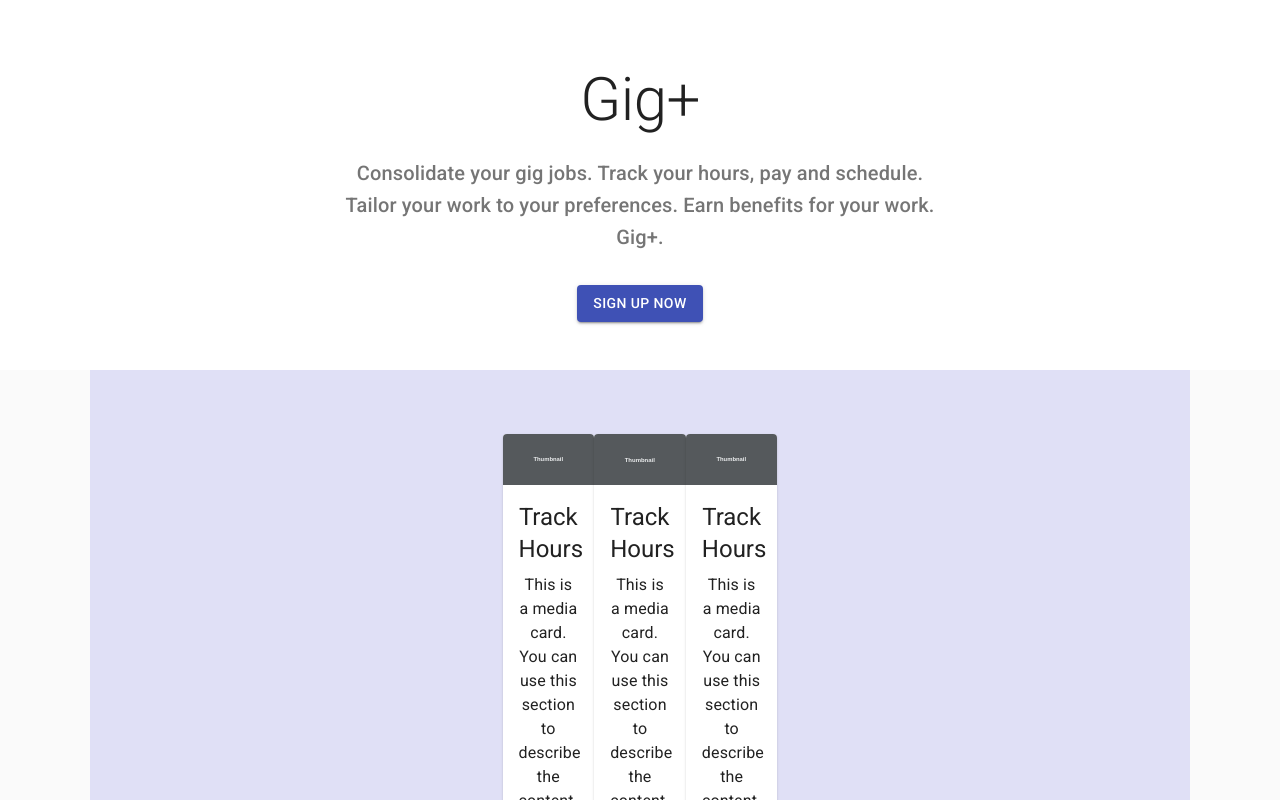
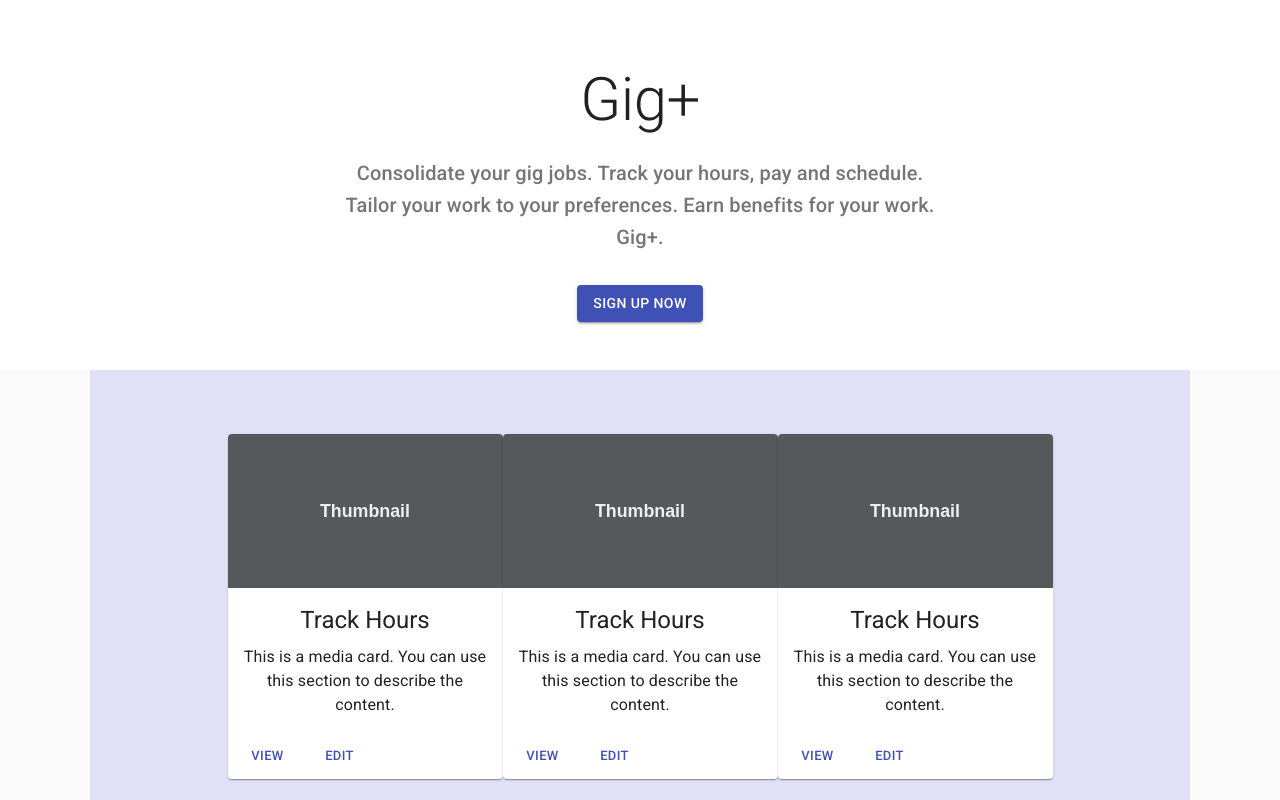
Before and after one commit to harlanv24/gigator, a React (Create React App) app: page / in a window 1280 px wide. Shown: the top 800 px of the page. Built offline with nearby package versions, Linux system fonts and the light colour scheme.

Commit message:
Frank's build

```diff
--- a/src/components/home.js
+++ b/src/components/home.js
@@ -94,7 +94,7 @@ function Home(props) {
           {/* End hero unit */}
           <Grid container spacing={40} justify = "center" alignItems = "center">
             {cards.map(card => (
-              <Grid item key={card} sm={6} md={4} lg={1}>
+              <Grid item key={card} sm={6} md={5} lg={3}>
                 <Card className={classes.card}>
                   <CardMedia
                     className={classes.cardMedia}
```
